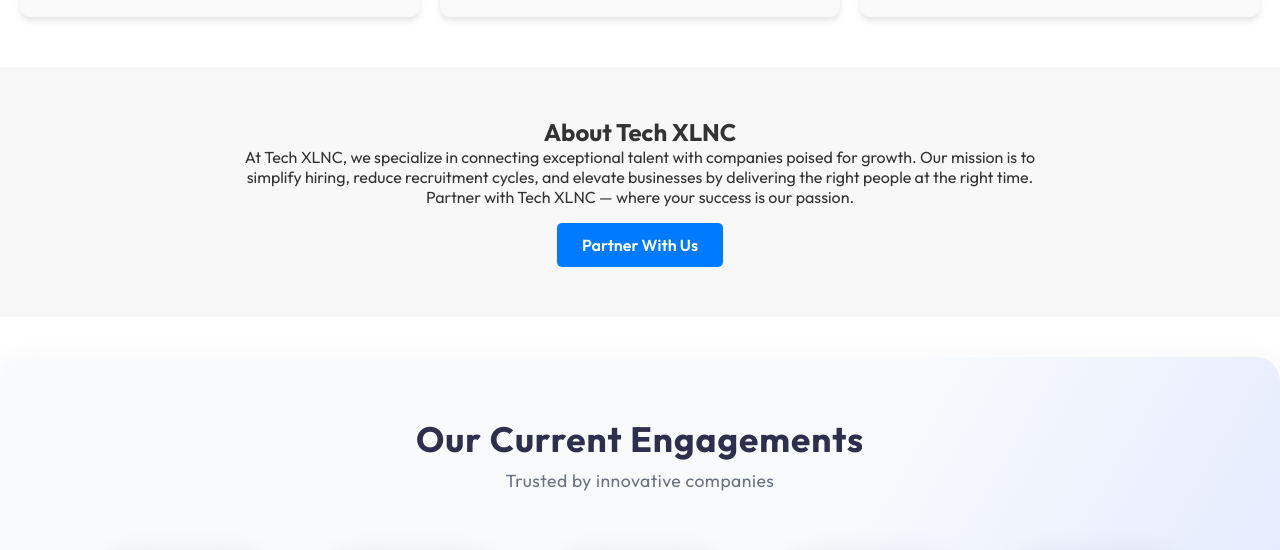
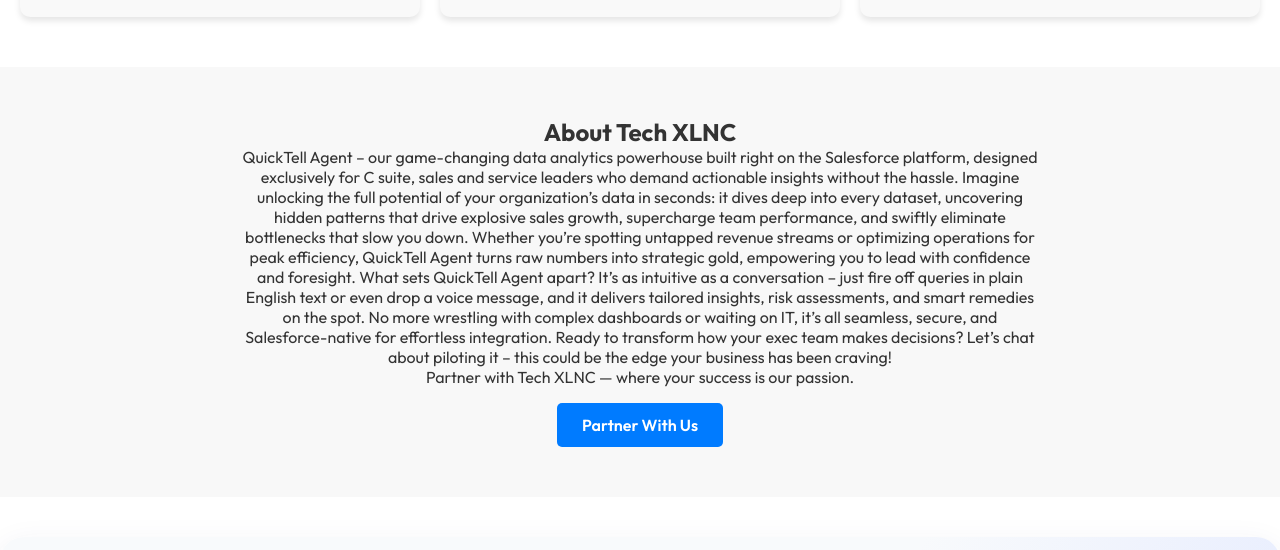
Before and after one commit to rajiniyarramreddy/rajiniyarramreddy.github.io, a plain HTML site: page index.html in a window 1280 px wide. Shown: the part 1169-1719 px from the top of the page. Drawn offline with Linux system fonts and the light colour scheme.

Commit message:
Update index.html

```diff
--- a/index.html
+++ b/index.html
@@ -95,14 +95,20 @@
       </div>
     </section>
 
-    <section id="about" class="about section">
+    <section id="Products" class="about section">
       <div class="about-content">
         <h2>About Tech XLNC</h2>
         <p>
-          At Tech XLNC, we specialize in connecting exceptional talent with
-          companies poised for growth. Our mission is to simplify hiring, reduce
-          recruitment cycles, and elevate businesses by delivering the right
-          people at the right time.
+                 QuickTell Agent – our game-changing data analytics powerhouse built right on the Salesforce platform, designed exclusively for C suite, sales and service leaders who demand actionable insights without the hassle.
+		  Imagine unlocking the full potential of your organization’s data in seconds: it dives deep into every dataset, uncovering hidden patterns that drive explosive sales growth, supercharge team performance,
+		  and swiftly eliminate bottlenecks that slow you down. Whether you’re spotting untapped revenue streams or optimizing operations for peak efficiency, QuickTell Agent turns raw numbers into strategic gold,
+		  empowering you to lead with confidence and foresight.
+
+		              What sets QuickTell Agent apart? It’s as intuitive as a conversation – just fire off queries in plain English text or even drop a voice message, and it delivers tailored insights, risk assessments,
+		  and smart remedies on the spot. No more wrestling with complex dashboards or waiting on IT, it’s all seamless, secure, and Salesforce-native for effortless integration.
+		  Ready to transform how your exec team makes decisions?
+
+		  Let’s chat about piloting it – this could be the edge your business has been craving!
         </p>
         <p>Partner with Tech XLNC — where your success is our passion.</p>
         <a href="#contact" class="btn-primary">Partner With Us</a>
```
